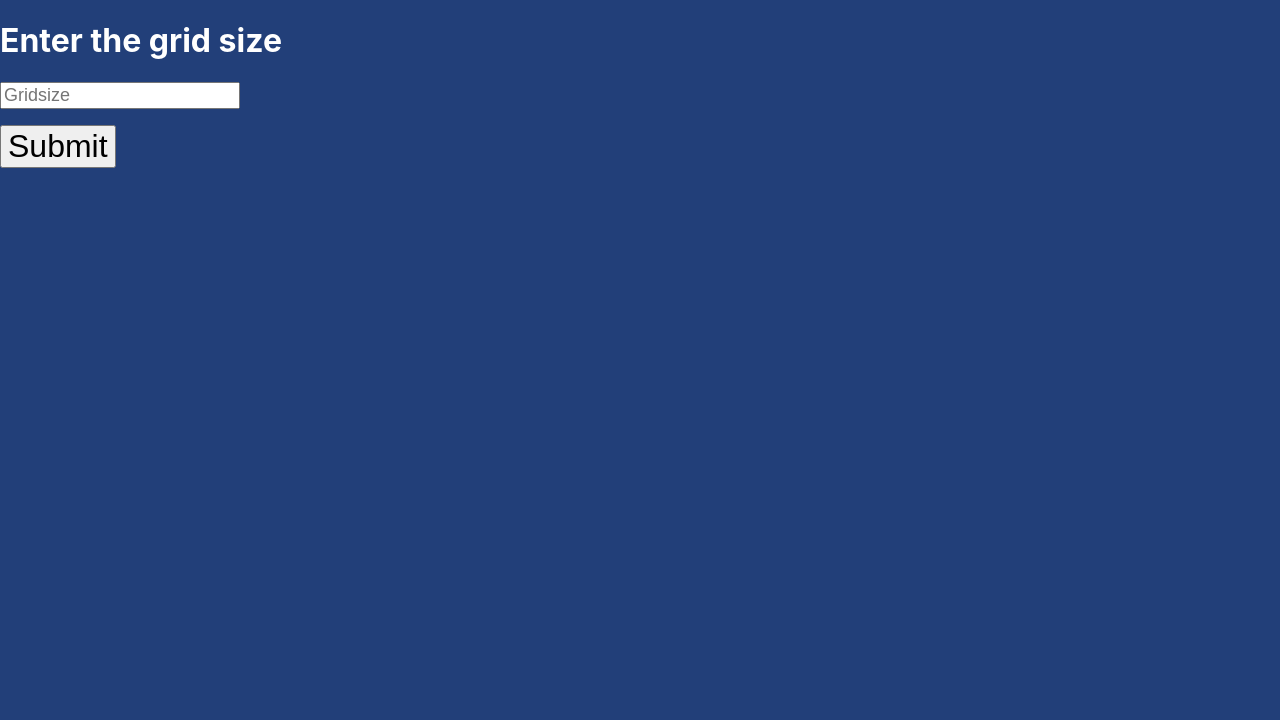
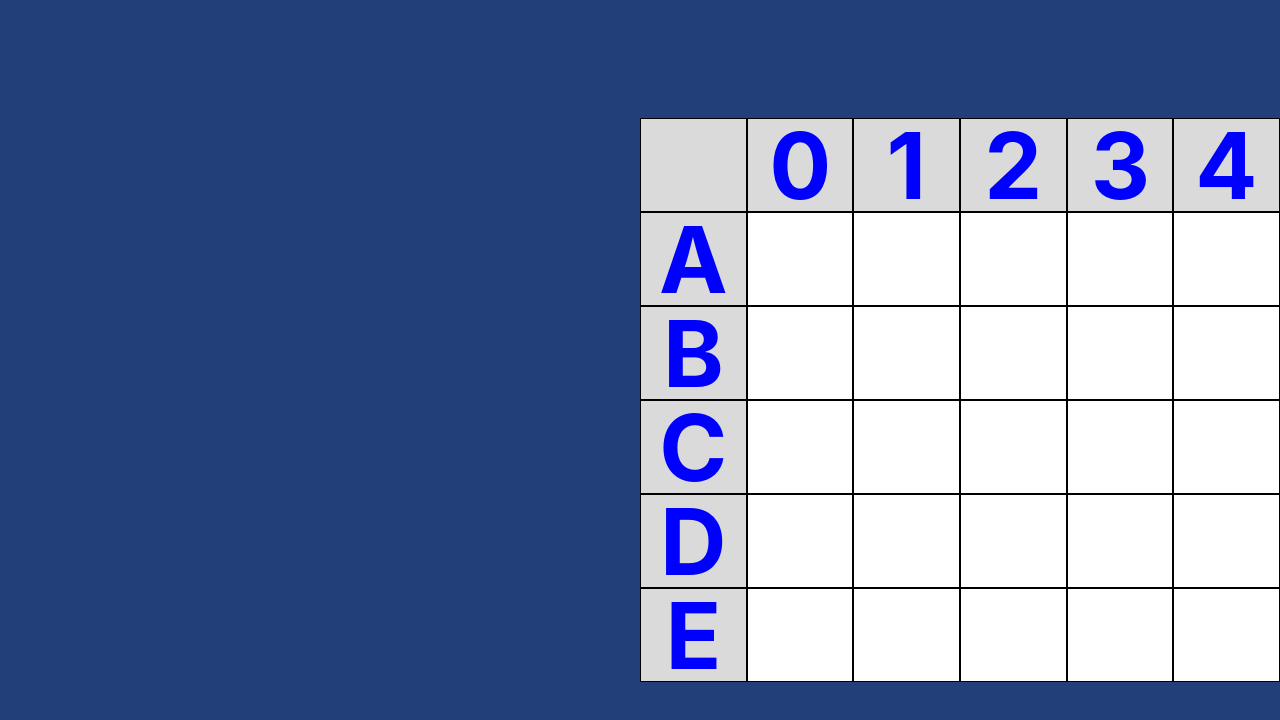
Before and after one commit to DoduRH/pirate-game, a React (Create React App) app: page / in a window 1280 px wide. Shown: the top 720 px of the page. Built offline with nearby package versions, Linux system fonts and the light colour scheme.

Commit message:
Added row and column labels

```diff
--- a/src/App.css
+++ b/src/App.css
@@ -63,3 +63,16 @@ input {
 h1 {
   color: white;
 }
+
+svg.labelSvg {
+  fill: blue;
+  stroke-width: 1em;
+  font-weight: bold;
+  margin-left: auto;
+  margin-right: auto;
+}
+
+svg.labelSvg {
+  width: 100%;
+  height: 100%;
+}
--- a/src/components/grid.tsx
+++ b/src/components/grid.tsx
@@ -1,11 +1,13 @@
 import { useSelector } from "react-redux";
 import { PirateState } from "../features/pirateSlice";
 import GridRow from "./gridRow"
+import LabelRow from "./labelRow";
 
 function Grid() {
     const size = useSelector((state: PirateState) => state.gridSize);
 
     return (<>
+        <LabelRow size={size} />
         {
             Array.from({ length: size }).map(function (e, i) {
                 return <GridRow size={size} rowNum={i} key={i} />
--- a/src/components/gridRow.tsx
+++ b/src/components/gridRow.tsx
@@ -1,4 +1,5 @@
 import GridSquare from "./gridSquare"
+import LabelSquare from "./labelSquare"
 
 interface gridProps {
     size: number,
@@ -7,6 +8,7 @@ interface gridProps {
 
 function GridRow({ size, rowNum }: gridProps) {
     return (<div className="gridRow">
+        <LabelSquare text={String.fromCharCode(rowNum+65)} gridSize={size} key={-1} />
         {
             Array.from({ length: size }).map(function (e, i) {
                 return <GridSquare x={i} y={rowNum} gridSize={size} key={i} />
--- a/src/components/gridSquare.tsx
+++ b/src/components/gridSquare.tsx
@@ -13,8 +13,8 @@ function GridSquare({ x, y, gridSize }: GridSquareProps) {
 
     const style = {
         backgroundColor: colour,
-        height: `min(calc(${45 / gridSize}vw - 4px), calc(${90 / gridSize}vh) - 4px)`,
-        width: `min(calc(${45 / gridSize}vw - 4px), calc(${90 / gridSize}vh) - 4px)`,
+        height: `min(calc(${45 / (gridSize+1)}vw - 4px), calc(${90 / (gridSize+1)}vh) - 4px)`,
+        width: `min(calc(${45 / (gridSize+1)}vw - 4px), calc(${90 / (gridSize+1)}vh) - 4px)`,
     };
 
     return (
--- /dev/null
+++ b/src/components/labelRow.tsx
@@ -0,0 +1,20 @@
+import GridSquare from "./gridSquare"
+import LabelSquare from "./labelSquare"
+
+interface labelRowProps {
+    size: number,
+}
+
+function LabelRow({ size }: labelRowProps) {
+    return (<div className="gridRow">
+        <LabelSquare text='' gridSize={size} key={-1} />
+        {
+            Array.from({ length: size }).map(function (e, i) {
+                return <LabelSquare text={i.toString()} gridSize={size} key={i} />
+            })
+        }
+    </div>
+    )
+}
+
+export default LabelRow
--- /dev/null
+++ b/src/components/labelSquare.tsx
@@ -0,0 +1,21 @@
+interface LabelSquareProps {
+    text: string,
+    gridSize: number,
+}
+
+function LabelSquare({ text, gridSize }: LabelSquareProps) {
+    const style = {
+        height: `min(calc(${45 / (gridSize + 1)}vw - 4px), calc(${90 / (gridSize + 1)}vh) - 4px)`,
+        width: `min(calc(${45 / (gridSize + 1)}vw - 4px), calc(${90 / (gridSize + 1)}vh) - 4px)`,
+    };
+
+    return (
+        <div className='gridSquare labelSquare' style={style}>
+            <svg width='100%' height='100%' className='labelSvg'>
+                <text x="50%" y="60%" textAnchor='middle' dominantBaseline='middle' fontSize={`min(calc(${45 / (gridSize + 1)}vw - 4px), calc(${90 / (gridSize + 1)}vh) - 4px)`}>{text}</text>
+            </svg>
+        </div>
+    )
+}
+
+export default LabelSquare
--- a/src/features/pirateSlice.ts
+++ b/src/features/pirateSlice.ts
@@ -15,7 +15,7 @@ export interface PirateState {
 
 interface SetSquareInterface extends xyPos { }
 
-const iGridSize = -1;
+const iGridSize = 5;
 
 const initialState: PirateState = {
   grid: Array.from({ length: iGridSize },
```
